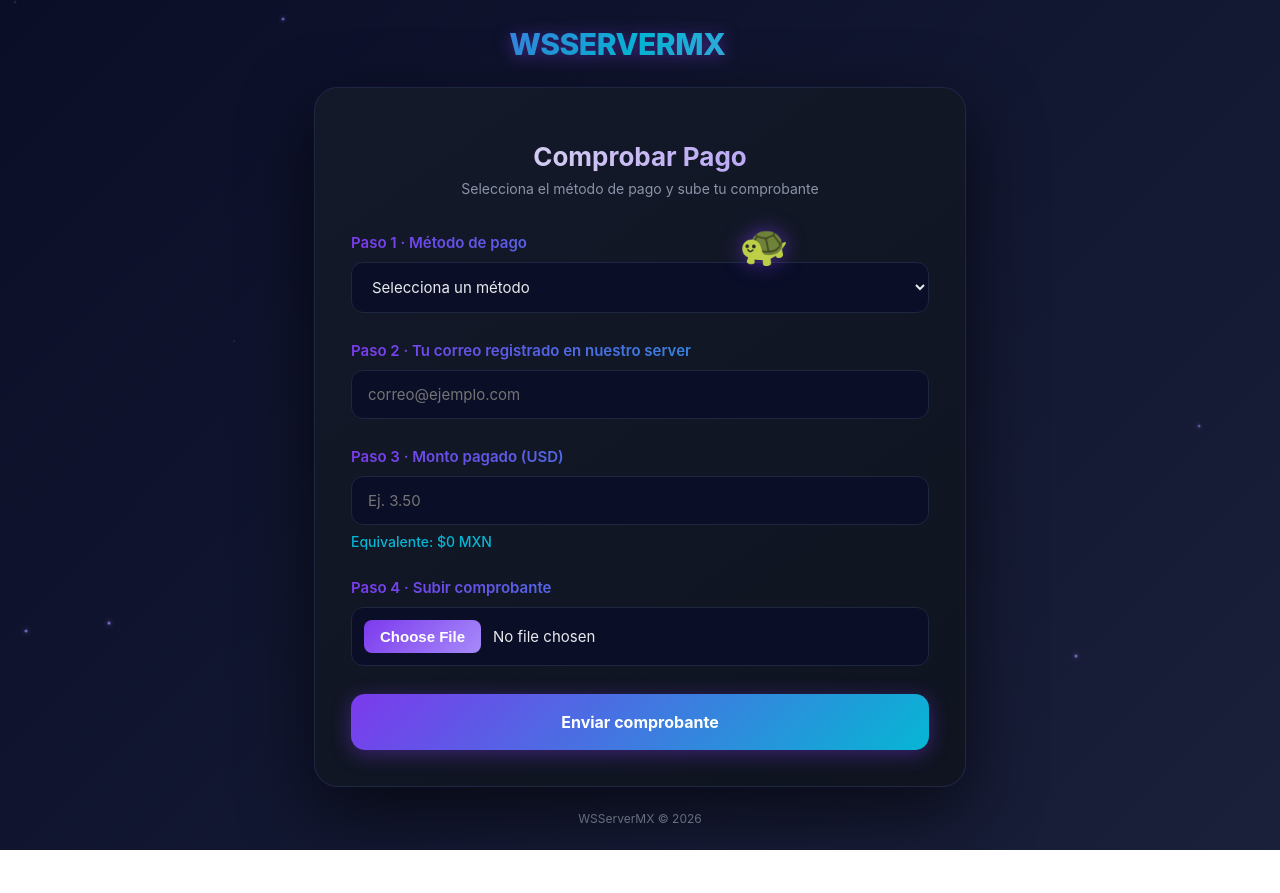
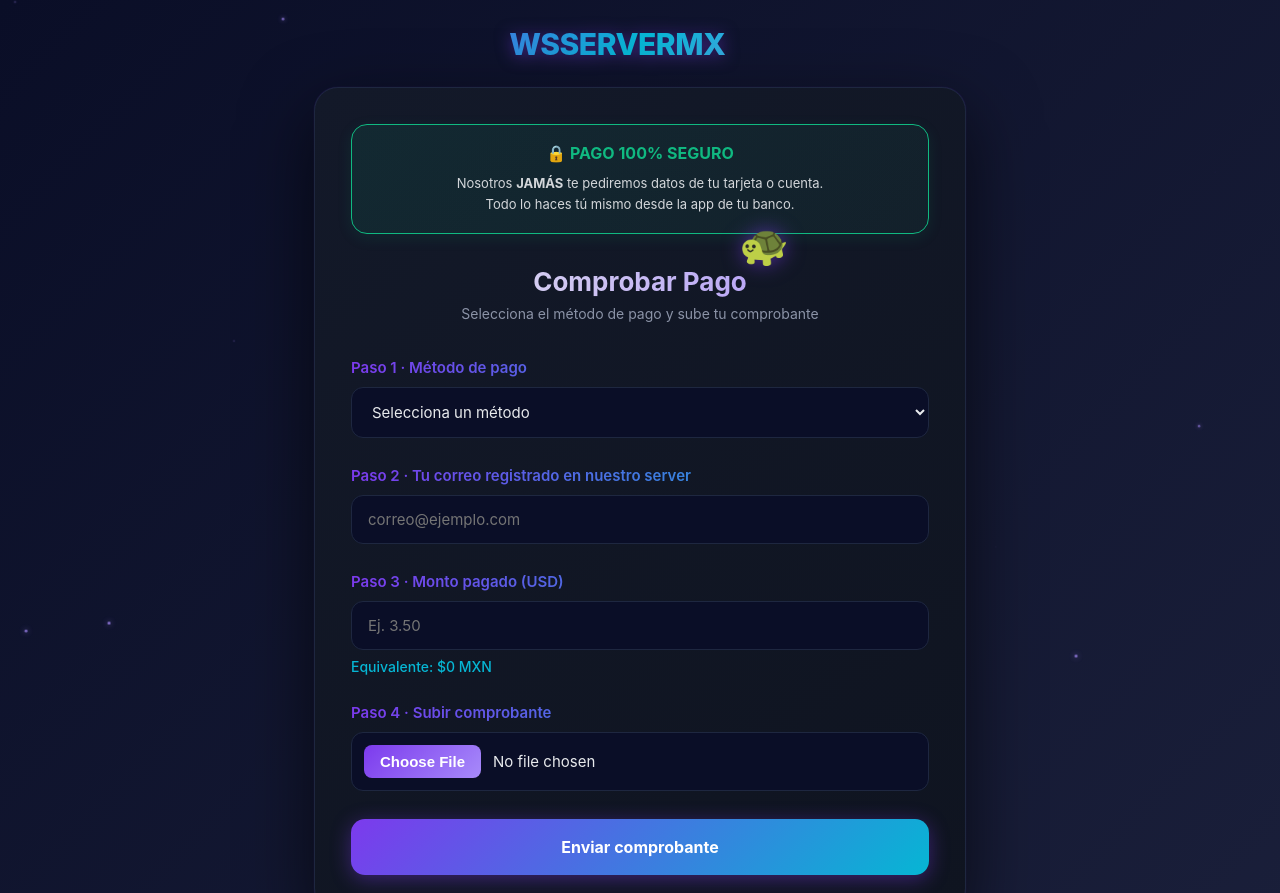
Before and after one commit to wssistemassoft-beep/WS-Comprobante-Pago, a plain HTML site: page index.html in a window 1280 px wide. Shown: the top 893 px of the page. Before the commit the page ends 850 px from the top, so only its background shows below. Drawn offline with Linux system fonts and the light colour scheme.

Commit message:
Update index.html

```diff
--- a/index.html
+++ b/index.html
@@ -430,6 +430,34 @@ button:active{
   transform:translateY(0);
   opacity:1;
 }
+
+.security-box{
+  background:linear-gradient(135deg, rgba(16,185,129,0.1), rgba(52,211,153,0.05));
+  border:1px solid var(--success);
+  border-radius:16px;
+  padding:18px;
+  margin-bottom:32px;
+  text-align:center;
+  box-shadow:0 4px 15px rgba(16,185,129,0.1);
+}
+
+.security-box .title{
+  font-size:16px;
+  font-weight:700;
+  color:var(--success);
+  margin-bottom:10px;
+  display:flex;
+  align-items:center;
+  justify-content:center;
+  gap:8px;
+}
+
+.security-box .description{
+  font-size:13px;
+  color:var(--text);
+  line-height:1.6;
+  opacity:0.9;
+}
 </style>
 </head>
 
@@ -444,6 +472,14 @@ button:active{
   </div>
 
   <div class="card">
+
+    <div class="security-box">
+      <div class="title">🔒 PAGO 100% SEGURO</div>
+      <div class="description">
+        Nosotros <b>JAMÁS</b> te pediremos datos de tu tarjeta o cuenta.<br>
+        Todo lo haces tú mismo desde la app de tu banco.
+      </div>
+    </div>
 
     <h1>Comprobar Pago</h1>
     <div class="subtitle">
```
